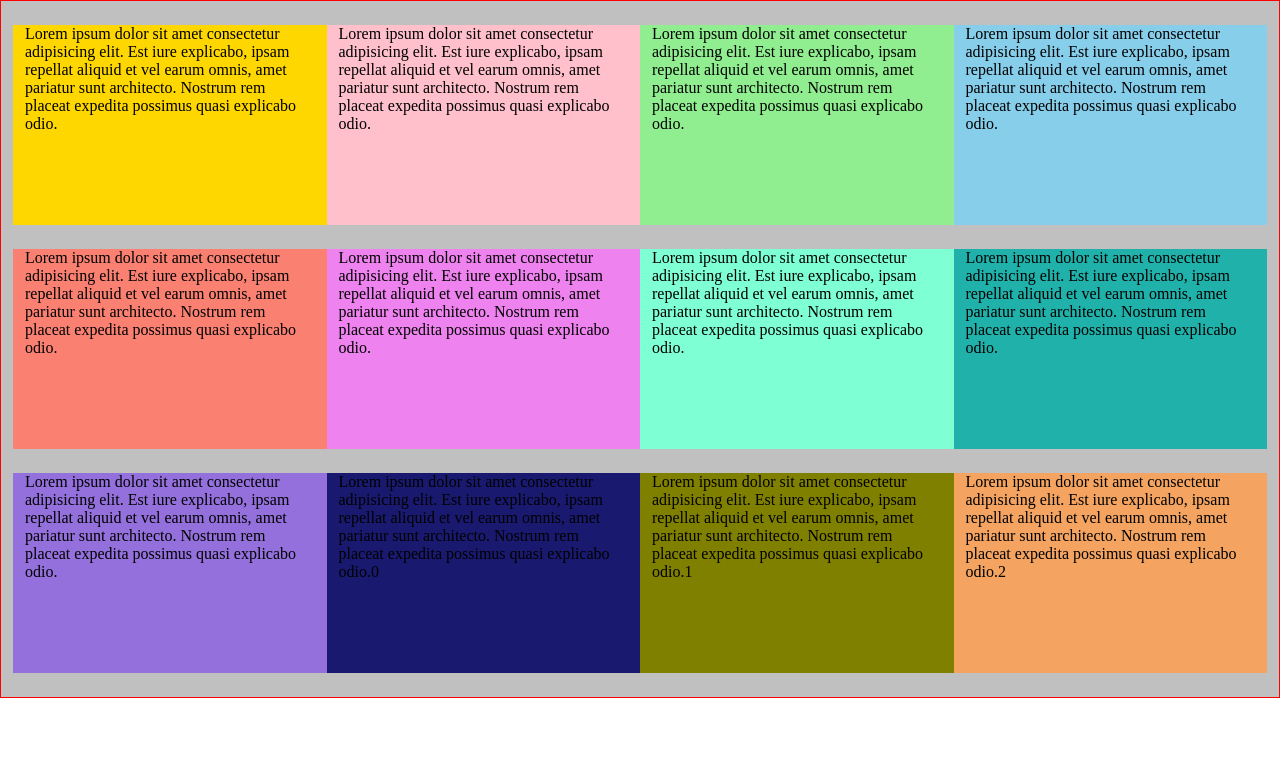
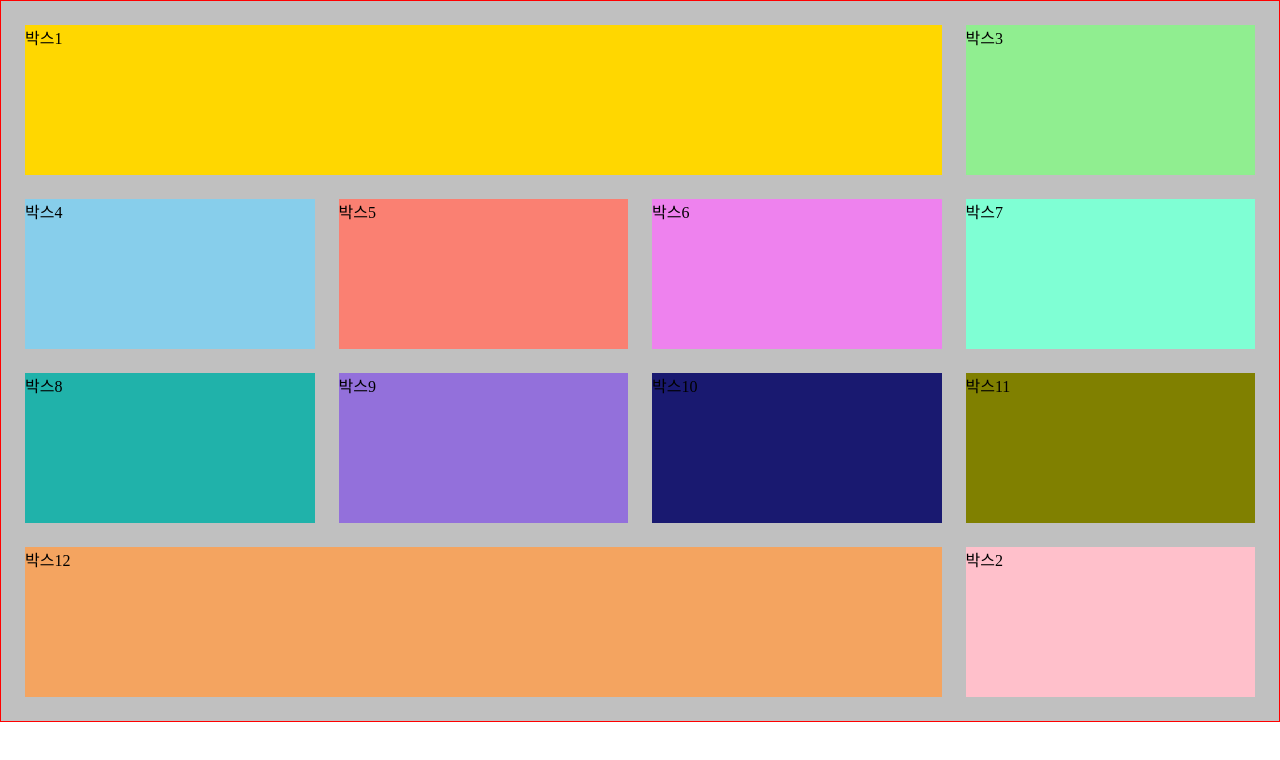
Before and after one commit to no-support/RWD, a website: page rwd-layout.html in a window 1280 px wide. Drawn offline with Linux system fonts and the light colour scheme.

```diff
--- a/rwd-layout.html
+++ b/rwd-layout.html
@@ -9,7 +9,7 @@
 </head>
 <body>
   <div class="container">
-    <div class="group1">Lorem ipsum dolor sit amet consectetur adipisicing elit. Est iure explicabo, ipsam repellat aliquid et vel earum omnis, amet pariatur sunt architecto. Nostrum rem placeat expedita possimus quasi explicabo odio.</div>
+    <!-- <div class="group1">Lorem ipsum dolor sit amet consectetur adipisicing elit. Est iure explicabo, ipsam repellat aliquid et vel earum omnis, amet pariatur sunt architecto. Nostrum rem placeat expedita possimus quasi explicabo odio.</div>
     <div class="group2">Lorem ipsum dolor sit amet consectetur adipisicing elit. Est iure explicabo, ipsam repellat aliquid et vel earum omnis, amet pariatur sunt architecto. Nostrum rem placeat expedita possimus quasi explicabo odio.</div>
     <div class="group3">Lorem ipsum dolor sit amet consectetur adipisicing elit. Est iure explicabo, ipsam repellat aliquid et vel earum omnis, amet pariatur sunt architecto. Nostrum rem placeat expedita possimus quasi explicabo odio.</div>
     <div class="group4">Lorem ipsum dolor sit amet consectetur adipisicing elit. Est iure explicabo, ipsam repellat aliquid et vel earum omnis, amet pariatur sunt architecto. Nostrum rem placeat expedita possimus quasi explicabo odio.</div>
@@ -20,7 +20,44 @@
     <div class="group9">Lorem ipsum dolor sit amet consectetur adipisicing elit. Est iure explicabo, ipsam repellat aliquid et vel earum omnis, amet pariatur sunt architecto. Nostrum rem placeat expedita possimus quasi explicabo odio.</div>
     <div class="group10">Lorem ipsum dolor sit amet consectetur adipisicing elit. Est iure explicabo, ipsam repellat aliquid et vel earum omnis, amet pariatur sunt architecto. Nostrum rem placeat expedita possimus quasi explicabo odio.0</div>
     <div class="group11">Lorem ipsum dolor sit amet consectetur adipisicing elit. Est iure explicabo, ipsam repellat aliquid et vel earum omnis, amet pariatur sunt architecto. Nostrum rem placeat expedita possimus quasi explicabo odio.1</div>
-    <div class="group12">Lorem ipsum dolor sit amet consectetur adipisicing elit. Est iure explicabo, ipsam repellat aliquid et vel earum omnis, amet pariatur sunt architecto. Nostrum rem placeat expedita possimus quasi explicabo odio.2</div>
+    <div class="group12">Lorem ipsum dolor sit amet consectetur adipisicing elit. Est iure explicabo, ipsam repellat aliquid et vel earum omnis, amet pariatur sunt architecto. Nostrum rem placeat expedita possimus quasi explicabo odio.2</div> -->
+
+    <div class="group1">
+      <div class="box">박스1</div>
+    </div>
+    <div class="group2">
+      <div class="box">박스2</div>
+    </div>
+    <div class="group3">
+      <div class="box">박스3</div>
+    </div>
+    <div class="group4">
+      <div class="box">박스4</div>
+    </div>
+    <div class="group5">
+      <div class="box">박스5</div>
+    </div>
+    <div class="group6">
+      <div class="box">박스6</div>
+    </div>
+    <div class="group7">
+      <div class="box">박스7</div>
+    </div>
+    <div class="group8">
+      <div class="box">박스8</div>
+    </div>
+    <div class="group9">
+      <div class="box">박스9</div>
+    </div>
+    <div class="group10">
+      <div class="box">박스10</div>
+    </div>
+    <div class="group11">
+      <div class="box">박스11</div>
+    </div>
+    <div class="group12">
+      <div class="box">박스12</div>
+    </div>
   </div>
 </body>
 </html>
--- /dev/null
+++ b/styles/grid-layout.css
@@ -0,0 +1,88 @@
+* {
+  box-sizing: border-box;
+}
+
+body {
+  margin: 0;
+}
+
+.container {
+  background: silver;
+  border: 1px solid red;
+  display: grid;
+  /* 추가될 때마다 유동적으로 */
+  grid-template-columns: auto;
+  padding: 24px;
+  gap: 24px;
+}
+[class*="group"]{
+  height: 150px;
+}
+/* small devide */
+@media (max-width: 767px) {
+  .container {
+    /* grid에서 지원하는 단위 friction(분수) */
+    /* grid-template-columns: 1fr; */
+    grid-template-columns: repeat(1, 1fr);
+  }
+
+}
+/* medium devide */
+@media (min-width: 767px) {
+  .container {
+    /* grid-template-columns: 1fr 1fr; */
+    grid-template-columns: repeat(2, 1fr);
+  }
+
+}
+/* large devide */
+@media (min-width: 767px) {
+  .container {
+    /* grid-template-columns: 1fr 1fr 1fr 1fr; */
+    /* grid-template-columns: repeat(4, 1fr); */
+    grid-template-columns: repeat(4, 25%);
+  }
+  .group1 {
+    /* 포커스는 html 구조 순서를 따른다. */
+    grid-row-start: 3;
+    grid-column-start: 2;
+    grid-column-end: span 3;
+  }
+
+}
+.group1 {
+  background: gold;
+}
+.group2 {
+  background: pink;
+}
+.group3 {
+  background: lightgreen;
+}
+.group4 {
+  background: skyblue;
+}
+.group5 {
+  background: salmon;
+}
+.group6 {
+  background: violet;
+}
+.group7 {
+  background: aquamarine;
+}
+.group8 {
+  background: lightseagreen;
+}
+.group9 {
+  background: MediumPurple;
+}
+.group10 {
+  background: MidnightBlue;
+}
+.group11 {
+  background: Olive;
+}
+.group12 {
+  background: SandyBrown;
+}
--- a/styles/rwd-layout.css
+++ b/styles/rwd-layout.css
@@ -11,66 +11,71 @@
   border: 1px solid red;
   display: flex;
   flex-flow: row wrap;
-  padding: 1.5rem;
-  /* gap: 사이의 마진 개념이라 width에 더해짐 */
-  /* gap:24px; */
-  /* row-gap: 24px; */
-  /* flex에선 마진 병합 현상 없음 */
   padding: 12px;
 }
 div[class*="group"] {
   width: 100%;
-  height: 50px;
-  margin: 12px 0;
-  padding:  0 12px;
+}
+.box {
+  margin: 12px;
+  height: 150px;
 }
 /* 768px 이상일 때 */
 @media (min-width: 768px) {
   div[class*="group"] {
     width: 50%;
-    height: 100px;
+  }
+
+  div.group1, div.group4 {
+    width: 100%;
   }
 }
 /* 1280px 이상일 때 */
 @media (min-width: 1280px) {
   div[class*="group"] {
     width: 25%;
-    height: 200px;
+  }
+  div.group2 {
+    /* 초기값: 0 */
+    order: 1;
+  }
+  div.group1, div.group12 {
+    width: 75%;
   }
 }
-.group1 {
+.group1 .box{
   background: gold;
 }
-.group2 {
+.group2 .box{
   background: pink;
 }
-.group3 {
+.group3 .box{
   background: lightgreen;
 }
-.group4 {
+.group4 .box{
   background: skyblue;
 }
-.group5 {
+.group5 .box{
   background: salmon;
 }
-.group6 {
+.group6 .box{
   background: violet;
 }
-.group7 {
+.group7 .box{
   background: aquamarine;
 }
-.group8 {
+.group8 .box{
   background: lightseagreen;
 }
-.group9 {
+.group9 .box{
   background: MediumPurple;
 }
-.group10 {
+.group10 .box{
   background: MidnightBlue;
 }
-.group11 {
+.group11 .box{
   background: Olive;
 }
-.group12 {
+.group12 .box{
   background: SandyBrown;
 }
```
Also changed, not shown: grid-layout.html (added, +26 -0 lines), styles/style.css (+52 -0 lines).
